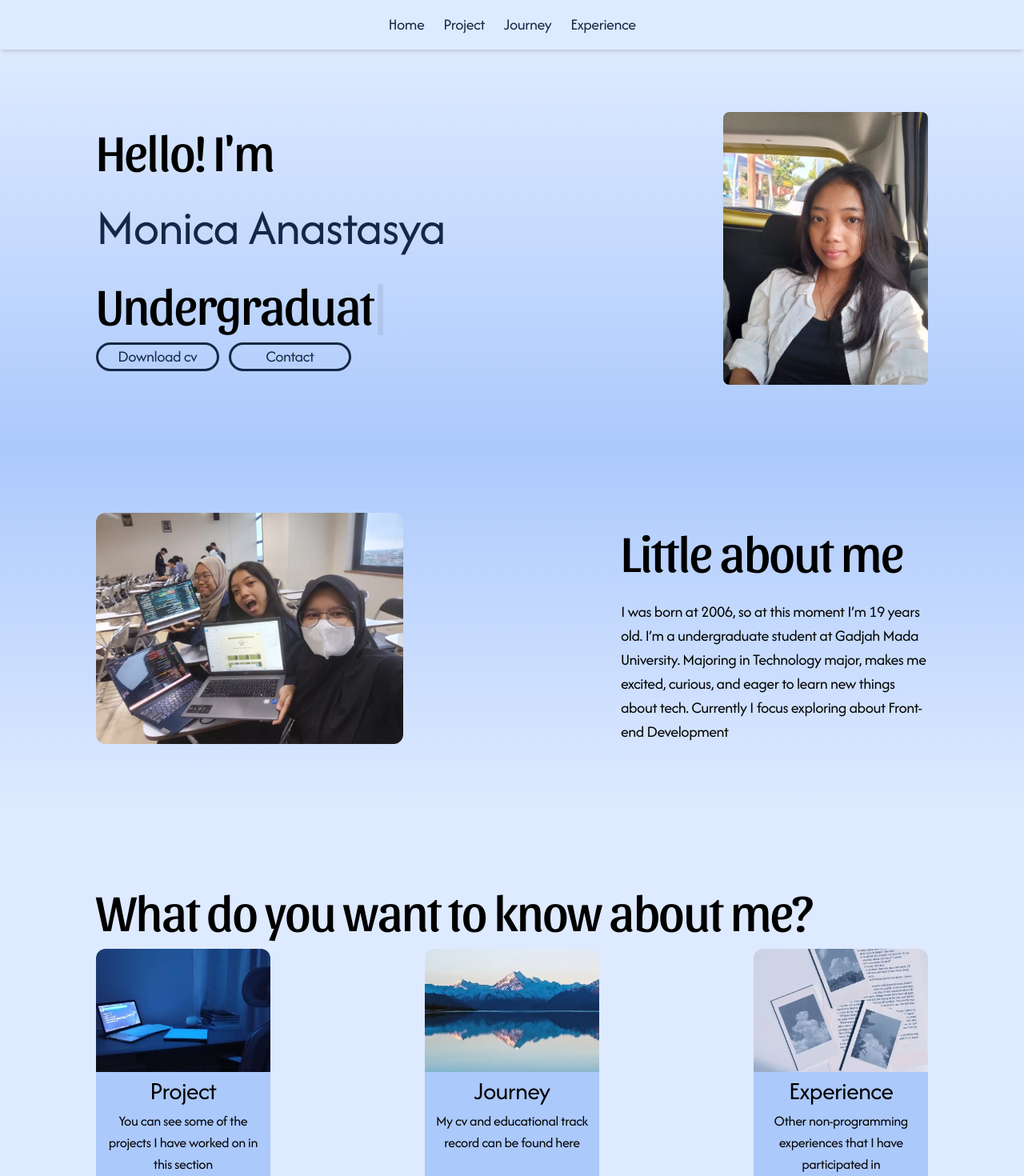
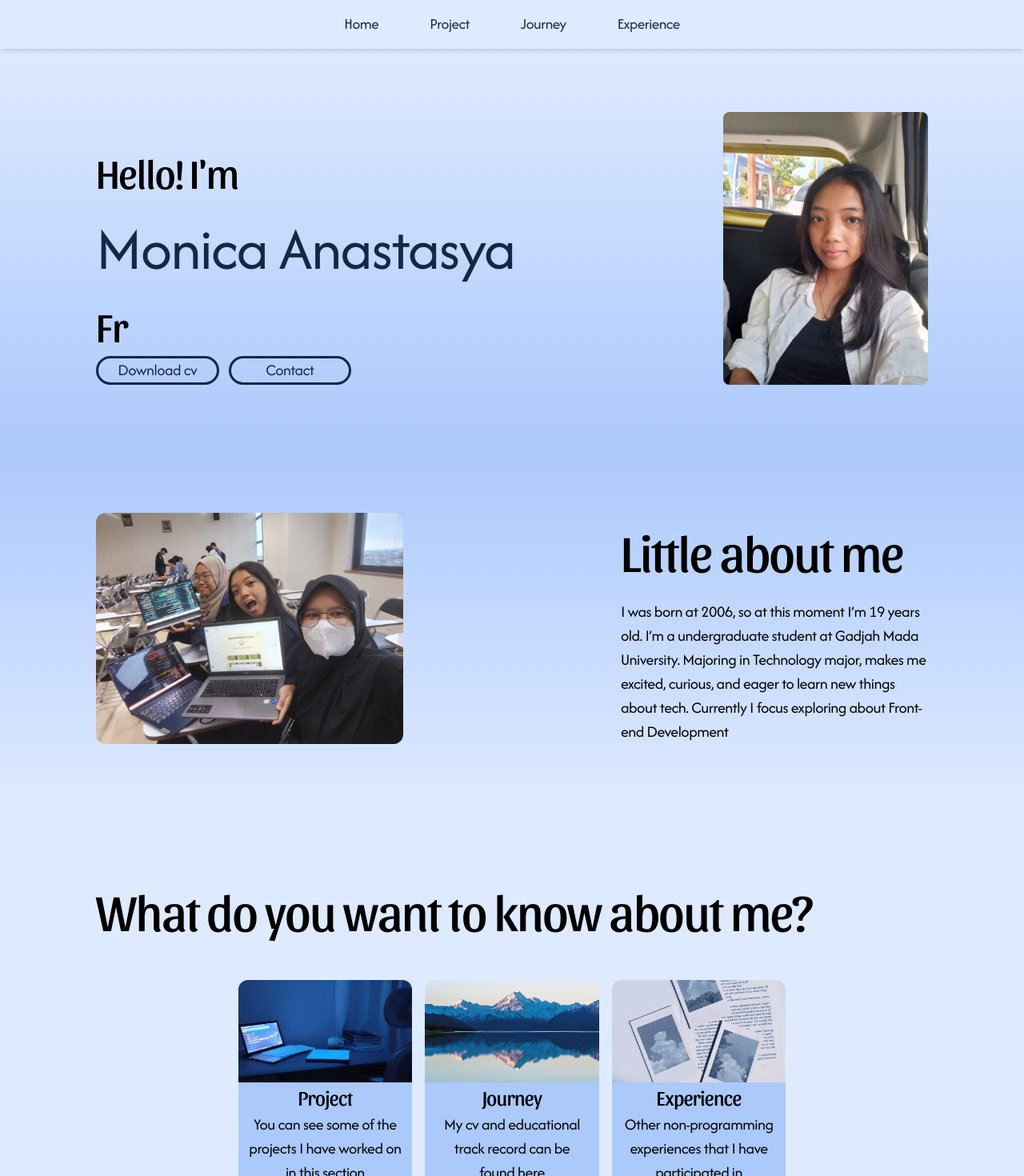
Before and after one commit to MonicaTasya/monica-webprofile, a Next.js app: page / in a window 1280 px wide. Shown: the top 1470 px of the page at 80% size. Built offline with nearby package versions, Linux system fonts and the light colour scheme.

Commit message:
fix(frontend)

```diff
--- a/app/(frontend)/experience/page.js
+++ b/app/(frontend)/experience/page.js
@@ -25,11 +25,11 @@ const Experiences = () => {
   }, []);
 
   return (
-    <DefaultLayout className="bg-linear-to-b min-h-screen from-[#ACC9FC] to-[#DEEAFF]">
+    <DefaultLayout className="flex justify-start bg-linear-to-b min-h-screen from-[#ACC9FC] to-[#DEEAFF]">
       <NavbarResolver />
       <HS1>Experience</HS1>
       {error && <div className="text-red-500">Error: {error}</div>}
-      <div className="grid grid-cols-2 md:grid-cols-3 gap-[3vw]">
+      <div className="grid grid-cols-1 md:grid-cols-3 gap-[5vw] mt-[5vw]">
         {data.map((exp) => {
           console.log("Experience item:", exp);
           return (
--- a/app/(frontend)/journey/page.js
+++ b/app/(frontend)/journey/page.js
@@ -5,11 +5,11 @@ import { NavbarResolver } from "../../../src/component/Layout/NavbarResolver";
 
 const Journey = () => {
   return (
-    <DefaultLayout className="bg-linear-to-b min-h-screen flex from-[#ACC9FC] to-[#DEEAFF]">
+    <DefaultLayout className="bg-linear-to-b min-h-screen flex justify-start from-[#ACC9FC] to-[#DEEAFF]">
       <NavbarResolver />
       <HS1> Journey</HS1>
-      <div className="flex flex-col items-center gap-3">
-        <div className="w-[50vw] h-[30vw] rounded-xl overflow-hidden justify-center mx-auto shadow-xl">
+      <div className="flex flex-col items-center mt-[5vw]">
+        <div className="w-full h-[60vw] lg:w-[50vw] lg:h-[30vw] rounded-xl overflow-hidden justify-center mx-auto shadow-xl">
           <iframe
             src="https://drive.google.com/file/d/1zBDt2CR1qoQFeaH3QZ6RPdjceyql5JW7/preview"
             width="100%"
@@ -17,7 +17,11 @@ const Journey = () => {
             className="md:scale-105 origin-center"
           ></iframe>
         </div>
-        <Button name_xs="Download cv" href="/CV_Monica.pdf" />
+        <Button
+          name_xs="Download cv"
+          href="/CV_Monica.pdf"
+          className="mt-[5vw]"
+        />
       </div>
     </DefaultLayout>
   );
--- a/app/(frontend)/project/page.js
+++ b/app/(frontend)/project/page.js
@@ -4,7 +4,7 @@ import { NavbarResolver } from "../../../src/component/Layout/NavbarResolver";
 
 const Projects = () => {
   return (
-    <DefaultLayout className="bg-linear-to-b min-h-screen from-[#ACC9FC] to-[#DEEAFF]">
+    <DefaultLayout className="flex justify-start bg-linear-to-b min-h-screen from-[#ACC9FC] to-[#DEEAFF]">
       <NavbarResolver />
       <Project />
     </DefaultLayout>
--- a/src/component/Elemen/Card.js
+++ b/src/component/Elemen/Card.js
@@ -1,6 +1,6 @@
 "use client";
 import Image from "next/image";
-import { HA3, HA4 } from "./Typography.js";
+import { HS3, HA3, HA4 } from "./Typography.js";
 import { useRouter } from "next/navigation";
 
 const Card = ({ src, title, description, href }) => {
@@ -16,8 +16,8 @@ const Card = ({ src, title, description, href }) => {
       }}
       className="flex justify-center hover:text-[#FFFFFF] hover:scale-105 duration-400 cursor-pointer"
     >
-      <div className="w-[30vw] h-[40vw] lg:w-[17vw] lg:h-[26vw] bg-[#ACC9FC] hover:bg-[#3F506E] duration-400 rounded-2xl">
-        <div className="w-full h-[12vw] rounded-tl-xl rounded-tr-xl overflow-hidden">
+      <div className="w-[50vw] h-[70vw] lg:w-[17vw] lg:h-[26vw] bg-[#ACC9FC] hover:bg-[#3F506E] duration-400 rounded-2xl">
+        <div className="w-full h-[30vw] lg:h-[10vw]  rounded-tl-xl rounded-tr-xl overflow-hidden">
           {src && (
             <Image
               src={src}
@@ -28,8 +28,8 @@ const Card = ({ src, title, description, href }) => {
             />
           )}
         </div>
-        <HA3 className="w-[25vw] lg:w-[15vw] text-center mx-auto">{title}</HA3>
-        <HA4 className="text-[2vw] lg:text-[18px] w-[23vw] lg:w-[15vw] text-center mx-auto">
+        <HS3 className="w-[40vw] lg:w-[15vw] text-center mx-auto">{title}</HS3>
+        <HA4 className=" w-[40vw] lg:w-[15vw] text-center mx-auto">
           {description}
         </HA4>
       </div>
--- a/src/component/Elemen/Navbar.js
+++ b/src/component/Elemen/Navbar.js
@@ -1,43 +1,65 @@
 "use client";
 import Link from "next/link";
-import { HA4 } from "./Typography";
+import { HA3 } from "./Typography";
 
 const Navbar = () => {
+  const menuItems = [
+    { name: "Home", href: "/" },
+    { name: "Project", href: "/project" },
+    { name: "Journey", href: "/journey" },
+    { name: "Experience", href: "/experience" },
+  ];
   return (
     <nav className="flex items-center justify-center px-8 py-4 bg-[#DEEAFF] shadow-md fixed top-0 left-0 w-full z-50">
       {/* Menu Links */}
-      <ul className="flex gap-6 text-[#152746] font-medium">
-        <li>
-          <Link href="/">
-            <HA4 className="hover:scale-110 duration-300 hover:text-shadow-lg">
-              Home
-            </HA4>
-          </Link>
-        </li>
-        <li>
-          <Link href="/project">
-            <HA4 className="hover:scale-110 duration-300 hover:text-shadow-lg">
-              Project
-            </HA4>
-          </Link>
-        </li>
-        <li>
-          <Link href="/journey">
-            <HA4 className="hover:scale-110 duration-300 hover:text-shadow-lg">
-              Journey
-            </HA4>
-          </Link>
-        </li>
-        <li>
-          <Link href="/experience">
-            <HA4 className="hover:scale-110 duration-300 hover:text-shadow-lg">
-              Experience
-            </HA4>
-          </Link>
-        </li>
+      <ul className="flex gap-[5vw] text-[#152746]">
+        {menuItems.map((item) => (
+          <li key={item.name}>
+            <Link href={item.href}>
+              <HA3 className="hover:scale-110 lg:text-[1.5vw] duration-300 hover:text-shadow-lg">
+                {item.name}
+              </HA3>
+            </Link>
+          </li>
+        ))}
       </ul>
     </nav>
   );
 };
+export default Navbar;
 
-export default Navbar;
+// export default Navbar;
+
+//           <Link href="/">
+//             <HA4 className="hover:scale-110 duration-300 hover:text-shadow-lg">
+//               Home
+//             </HA4>
+//           </Link>
+//         </li>
+//         <li>
+//           <Link href="/project">
+//             <HA4 className="hover:scale-110 duration-300 hover:text-shadow-lg">
+//               Project
+//             </HA4>
+//           </Link>
+//         </li>
+//         <li>
+//           <Link href="/journey">
+//             <HA4 className="hover:scale-110 duration-300 hover:text-shadow-lg">
+//               Journey
+//             </HA4>
+//           </Link>
+//         </li>
+//         <li>
+//           <Link href="/experience">
+//             <HA4 className="hover:scale-110 duration-300 hover:text-shadow-lg">
+//               Experience
+//             </HA4>
+//           </Link>
+//         </li>
+//       </ul>
+//     </nav>
+//   );
+// };
+
+// export default Navbar;
--- a/src/component/Elemen/Typography.js
+++ b/src/component/Elemen/Typography.js
@@ -5,7 +5,31 @@ export const HS1 = ({ className, children, ...props }) => (
   <h1
     className={cn(
       SansitaRegular.className, // font langsung dari next/font/local
-      "text-[5vw] tracking-tight",
+      "text-[7vw] lg:text-[5vw] tracking-tight",
+      className
+    )}
+    {...props}
+  >
+    {children}
+  </h1>
+);
+export const HS2 = ({ className, children, ...props }) => (
+  <h1
+    className={cn(
+      SansitaRegular.className, // font langsung dari next/font/local
+      "text-[6vw] lg:text-[4vw] tracking-tight",
+      className
+    )}
+    {...props}
+  >
+    {children}
+  </h1>
+);
+export const HS3 = ({ className, children, ...props }) => (
+  <h1
+    className={cn(
+      SansitaRegular.className, // font langsung dari next/font/local
+      "text-[5vw] lg:text-[2vw] tracking-tight",
       className
     )}
     {...props}
@@ -18,7 +42,7 @@ export const HA1 = ({ className, children, ...props }) => (
   <h1
     className={cn(
       AfacadRegular.className,
-      "text-[5vw] tracking-tight",
+      "text-[6vw] tracking-tight",
       className
     )}
     {...props}
@@ -31,7 +55,7 @@ export const HA2 = ({ className, children, ...props }) => (
   <h1
     className={cn(
       AfacadRegular.className,
-      "text-[2vw] tracking-tight",
+      "text-[5vw] tracking-tight",
       className
     )}
     {...props}
--- a/src/modules/beranda/Greetings.js
+++ b/src/modules/beranda/Greetings.js
@@ -1,6 +1,6 @@
 "use client";
 import Image from "next/image";
-import { HS1, HA1 } from "../../component/Elemen/Typography.js";
+import { HS2, HA1 } from "../../component/Elemen/Typography.js";
 import DefaultLayout from "../../component/Layout/DefaultLayout";
 import Typewriter from "typewriter-effect";
 import Button from "../../component/Elemen/Button";
@@ -8,19 +8,19 @@ import Button from "../../component/Elemen/Button";
 const Greetings = () => {
   return (
     <DefaultLayout className="bg-linear-to-b from-[#DEEAFF] to-[#ACC9FC]">
-      <div className="flex flex-row gap-[2vw] justify-between">
+      <div className="flex flex-row justify-between  items-end">
         <div className="text-start text-[3vw] flex flex-col">
-          <HS1>Hello! I&apos;m</HS1>
+          <HS2>Hello! I&apos;m</HS2>
           <HA1 className="text-[#152746]">Monica Anastasya</HA1>
-          <HS1 className="min-w-[46vw]">
+          <HS2 className="min-w-[46vw]">
             <Typewriter
               options={{
-                strings: ["Undergraduate Student", "Front-end Developer"],
+                strings: ["IT Undergraduate", "Front-end Developer"],
                 autoStart: true,
                 loop: true,
               }}
             />
-          </HS1>
+          </HS2>
           <div className="flex flex-row gap-3">
             <Button name_xs="Download cv" href="/CV_Monica.pdf" />
             <Button name_xs="Contact" href="#Connect" />
--- a/src/modules/beranda/More.js
+++ b/src/modules/beranda/More.js
@@ -31,7 +31,7 @@ const More = () => {
   return (
     <DefaultLayout className="bg-[#DEEAFF]">
       <HS1>What do you want to know about me?</HS1>
-      <div className="flex flex-wrap justify-between gap-4">
+      <div className="flex flex-wrap justify-center gap-[5vw] mt-[3vw] lg:gap-4 ">
         {categories.map((category, index) => (
           <Card
             key={index}
--- a/src/modules/project/Project.js
+++ b/src/modules/project/Project.js
@@ -24,9 +24,9 @@ const Project = () => {
 
   return (
     <>
-      <HS1 className="mb-[5vw]"> Projects</HS1>
+      <HS1> Projects</HS1>
       {error && <p>Error fetching projects: {error}</p>}
-      <div className="grid grid-cols-2 md:grid-cols-3 gap-[2vw]">
+      <div className="grid grid-cols-1 md:grid-cols-3 gap-[5vw] mt-[5vw]">
         {data.map((project) => {
           console.log("Project item:", project);
           return (
```
